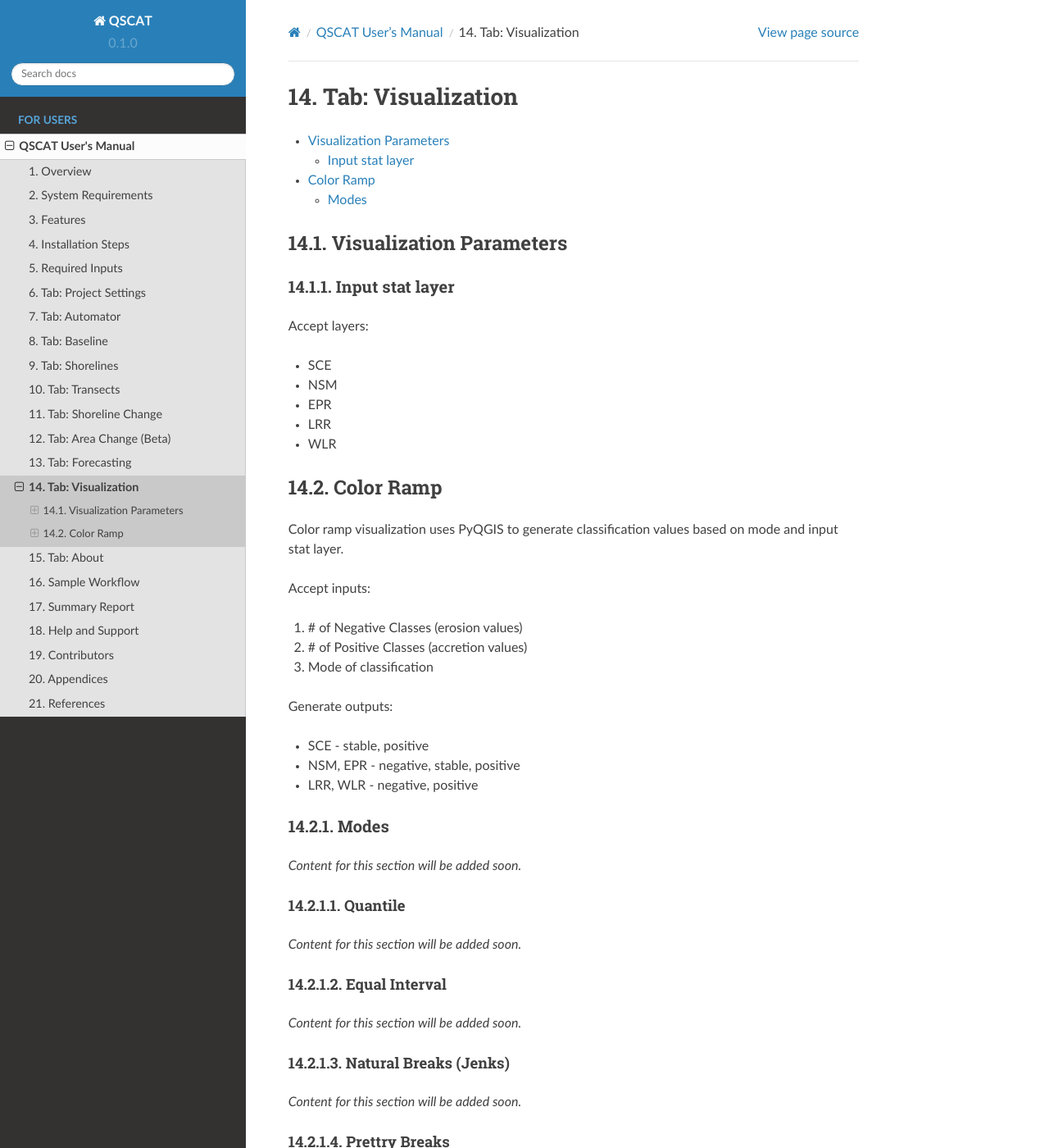
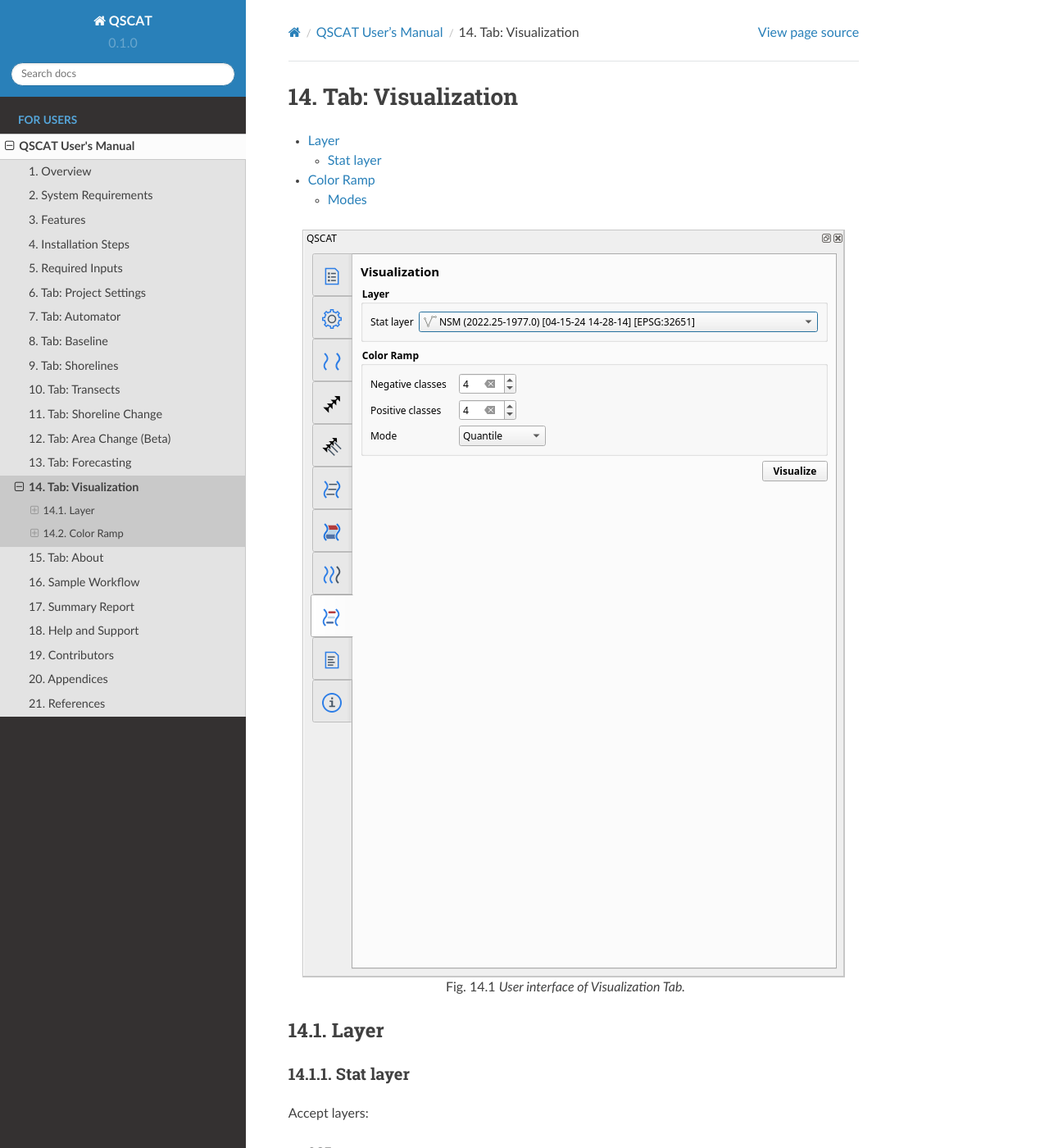
Before and after one commit to qscat/qscat, a Sphinx documentation site: the page built from docs/source/users_manual/tabs/visualization.rst, in a window 1280 px wide and 1400 px high. Shown: the whole window at 82% size. Built offline with Sphinx 7.4.7 and the Read the Docs theme 2.0.0, drawn with Linux system fonts in a browser that asks for light colours.

Commit message:
refactor(docs): improve content and update screenshots

```diff
--- a/docs/source/users_manual/tabs/automator.rst
+++ b/docs/source/users_manual/tabs/automator.rst
@@ -10,14 +10,14 @@ Tab: Automator
       :local:
       :depth: 2
 
-The :guilabel:`Automator tab` allows the user to automate repetitive tasks directly from the plugin such as adding fields to the shoreline layer and baseline layer.
+The :guilabel:`Automator Tab` allows the user to automate repetitive tasks directly from the plugin such as adding fields to the shoreline layer and baseline layer.
 
 .. _figure_tab_automator:
 
 .. figure:: /img/automator/automator-tab.png
    :align: center
 
-   User interface of Automator tab.
+   User interface of Automator Tab.
 
 Shorelines
 ==========
--- a/docs/source/users_manual/tabs/forecasting.rst
+++ b/docs/source/users_manual/tabs/forecasting.rst
@@ -10,6 +10,12 @@ Tab: Forecasting
       :local:
       :depth: 2
 
+.. _figure_tab_forecasting:
+
+.. figure:: /img/forecasting/forecasting-tab.png
+   :align: center
+
+   User interface of Forecasting Tab.
 
 .. _tab_forecasting_algorithm:
 
--- a/docs/source/users_manual/tabs/visualization.rst
+++ b/docs/source/users_manual/tabs/visualization.rst
@@ -10,11 +10,18 @@ Tab: Visualization
       :local:
       :depth: 2
 
-Visualization Parameters
-========================
+.. _figure_tab_visualization:
 
-Input stat layer
-----------------
+.. figure:: /img/visualization/visualization-tab.png
+   :align: center
+
+   User interface of Visualization Tab.
+
+Layer
+=====
+
+Stat layer
+----------
 
 Accept layers:
 
```
Also changed, not shown: docs/source/users_manual/tabs/shorelines.rst (+8 -1 lines), docs/source/img/area_change/area-change-tab.png, docs/source/img/automator/automator-tab.png, docs/source/img/baseline/baseline-tab.png, docs/source/img/forecasting/forecasting-tab.png (added), docs/source/img/project_settings/project-settings-tab.png, docs/source/img/shoreline_change/shoreline-change-tab.png, docs/source/img/shorelines/shorelines-tab.png, docs/source/img/transects/transects-tab.png, docs/source/img/visualization/visualization-tab.png (added).
